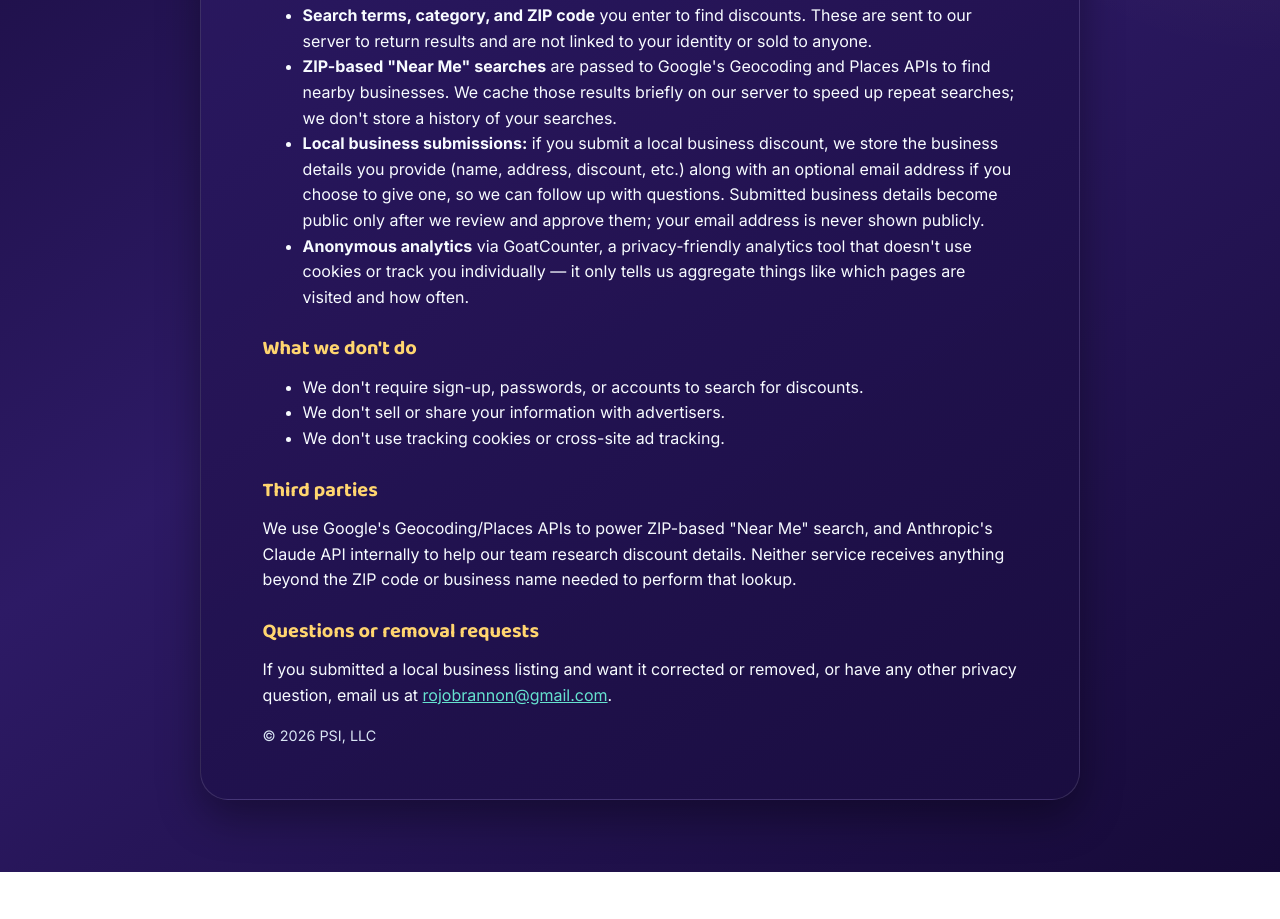
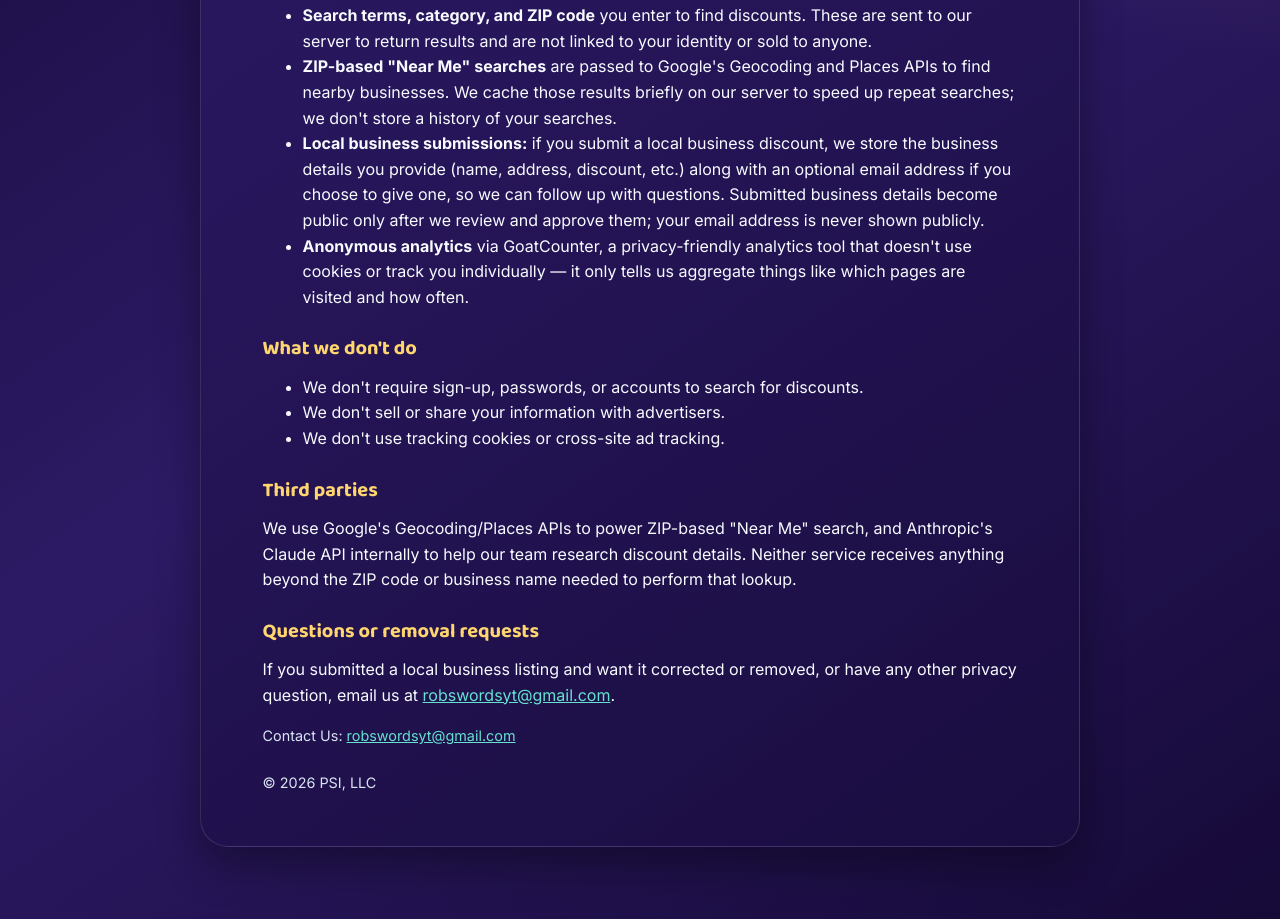
Before and after one commit to rbrannon7/hidden-perks, a website: page public/privacy.html in a window 1280 px wide. Shown: the part 329-1248 px from the top of the page. Before the commit the page ends 1201 px from the top, so only its background shows below. Drawn offline with Linux system fonts and the light colour scheme.

Commit message:
Add Contact Us email line to privacy page

```diff
--- a/public/privacy.html
+++ b/public/privacy.html
@@ -80,8 +80,9 @@
         <p>We use Google's Geocoding/Places APIs to power ZIP-based "Near Me" search, and Anthropic's Claude API internally to help our team research discount details. Neither service receives anything beyond the ZIP code or business name needed to perform that lookup.</p>
 
         <h2>Questions or removal requests</h2>
-        <p>If you submitted a local business listing and want it corrected or removed, or have any other privacy question, email us at <a href="mailto:rojobrannon@gmail.com">rojobrannon@gmail.com</a>.</p>
+        <p>If you submitted a local business listing and want it corrected or removed, or have any other privacy question, email us at <a href="mailto:robswordsyt@gmail.com">robswordsyt@gmail.com</a>.</p>
 
+        <p class="updated">Contact Us: <a href="mailto:robswordsyt@gmail.com">robswordsyt@gmail.com</a></p>
         <p class="updated">&copy; 2026 PSI, LLC</p>
       </div>
     </main>
```
